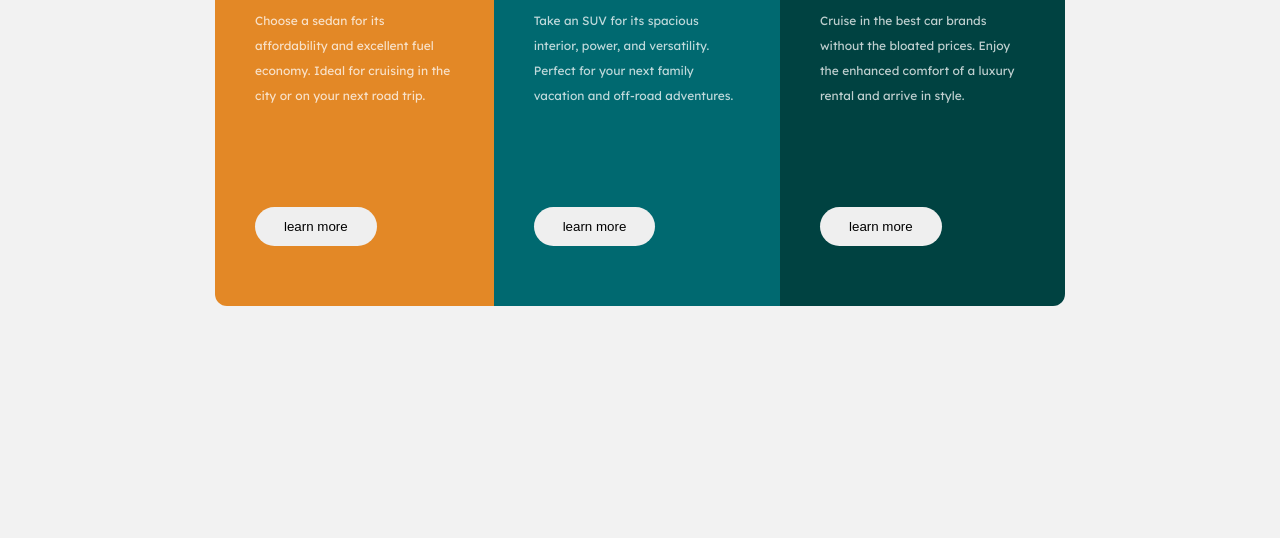
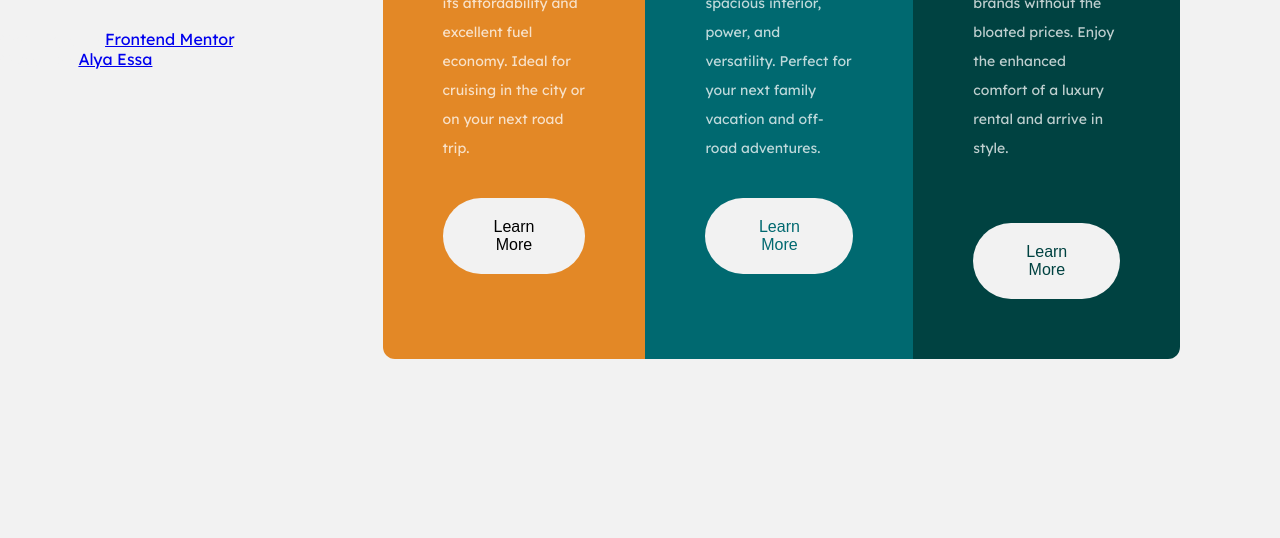
Before and after one commit to AlyaEssa/3-column-preview-card-component-css, a plain HTML site: page index.html in a window 1280 px wide. Shown: the part 262-800 px from the top of the page. Drawn offline with Linux system fonts and the light colour scheme.

Commit message:
Update style.css

```diff
--- a/style.css
+++ b/style.css
@@ -30,30 +30,19 @@ body {
   justify-content: center;
   align-items: center;
   font-family: "Lexend Deca", sans-serif;
-  outline: none;
 }
 
-.attribution {
-  color: #000;
-  position: absolute;
-  top: 0;
-  right: 0;
-  left: 0;
-}
 .main {
-  padding: 90px 0 0 0;
-  max-width: 923px;
-  margin: auto;
-  /* background-color: red; */
+  padding-top: 22px;
 }
 .container {
-  max-width: 850px;
-  display: flex;
-  justify-content: center;
-  align-items: center;
+  width: 80%;
+  max-width: 1400px;
+
+  margin: 0 auto;
 }
 .card {
-  padding: 2.5rem;
+  padding: 60px;
 }
 .card h1 {
   text-transform: uppercase;
@@ -67,27 +56,60 @@ body {
 .card p {
   color: var(--transparent-white);
   font-weight: 400;
-  font-size: 12px;
-  line-height: 25px;
+  font-size: 14px;
+  line-height: 29px;
   font-family: "Lexend Deca", sans-serif;
 }
 
 .btn {
-  margin-top: 99px;
-  margin-bottom: 20px;
-  padding: 12px 29px;
+  margin-top: 35px;
+  padding: 20px 51px;
   text-decoration: none;
   border: none;
   border-radius: 100px;
+  text-transform: capitalize;
+  font-size: 16px;
+  background-color: hsl(0, 0%, 95%);
+  transition: 0.5s;
+}
+.btn:hover {
+  border: 1px solid #fff;
+  background: none;
+  color: #fff;
+}
+.btn1 {
+  color: var(--bright--orange);
+}
+.btn-suv {
+  color: var(--dark-cyan);
+}
+.btn-lux {
+  color: var(--very-dark-cyan);
+  margin-top: 60px;
 }
 .card1 {
   background-color: var(--bright--orange);
-  border-radius: 12px 0 0 12px;
+  color: var(--bright--orange);
 }
 .card2 {
   background-color: var(--dark-cyan);
+  color: var(--dark-cyan);
 }
+
 .card3 {
   background-color: var(--very-dark-cyan);
-  border-radius: 0 12px 12px 0;
+
 }
+
+@media (min-width: 999px) {
+  .container {
+    display: flex;
+    flex-direction: row;
+  }
+  .card1 {
+    border-radius: 12px 0 0 12px;
+  }
+  .card3 {
+    border-radius: 0 12px 12px 0;
+  }
+}
```
